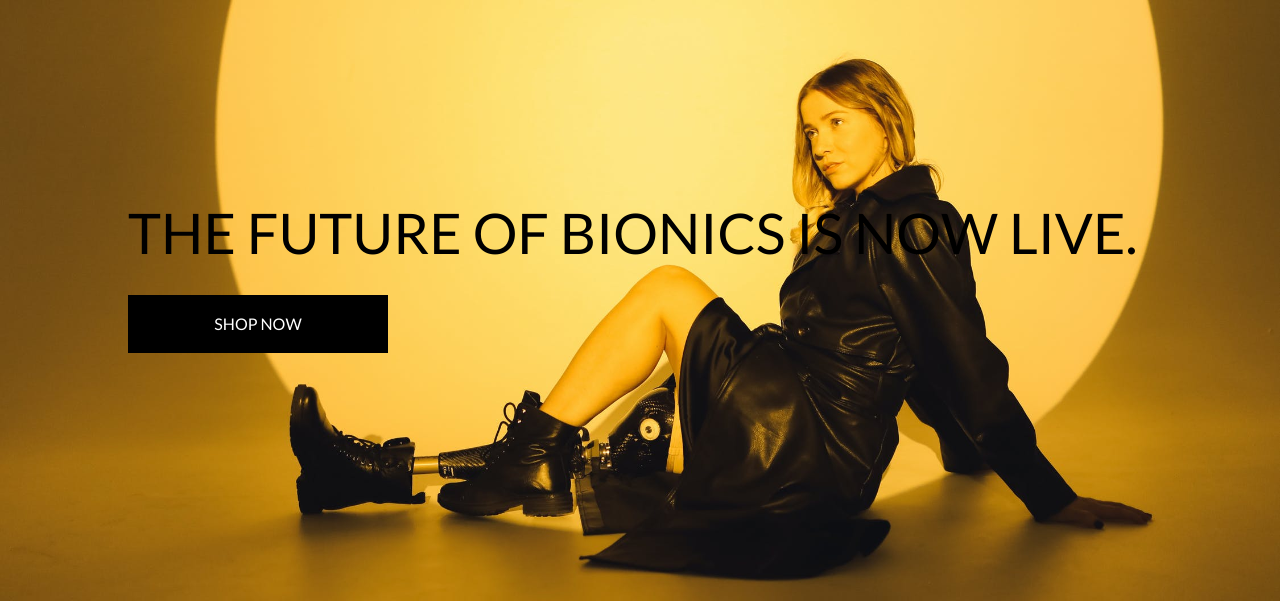
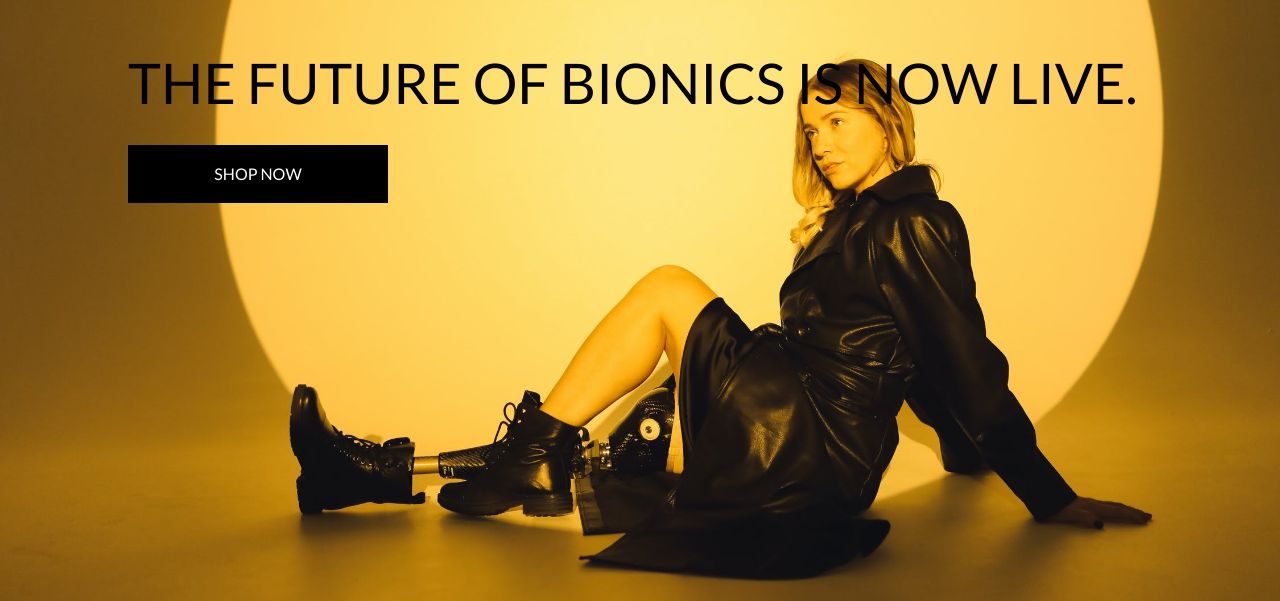
Before and after one commit to Shazaiib47/arc_bionics_final, a Django app: page / in a window 1280 px wide. Shown: the part 182-783 px from the top of the page. Run offline with Django 3.2, Linux system fonts and the light colour scheme; some libraries are stand-ins or nearby versions.

Commit message:
used newly added class to format the home with a min-height calc as well as editing a comment in settings.py

```diff
--- a/arc_bionics_final/settings.py
+++ b/arc_bionics_final/settings.py
@@ -79,7 +79,7 @@ TEMPLATES = [
         'OPTIONS': {
             'context_processors': [
                 'django.template.context_processors.debug',
-                'django.template.context_processors.request', #required by allauth
+                'django.template.context_processors.request',  # required by allauth
                 'django.contrib.auth.context_processors.auth',
                 'django.contrib.messages.context_processors.messages',
                 'django.template.context_processors.media',
--- a/static/css/base.css
+++ b/static/css/base.css
@@ -294,7 +294,7 @@ input[name='q']::placeholder {
 }
 
 .home-format {
-    margin-top: 20%;
+    margin-top: 5%;
 }
 
 /* Media Query Entry */
```
